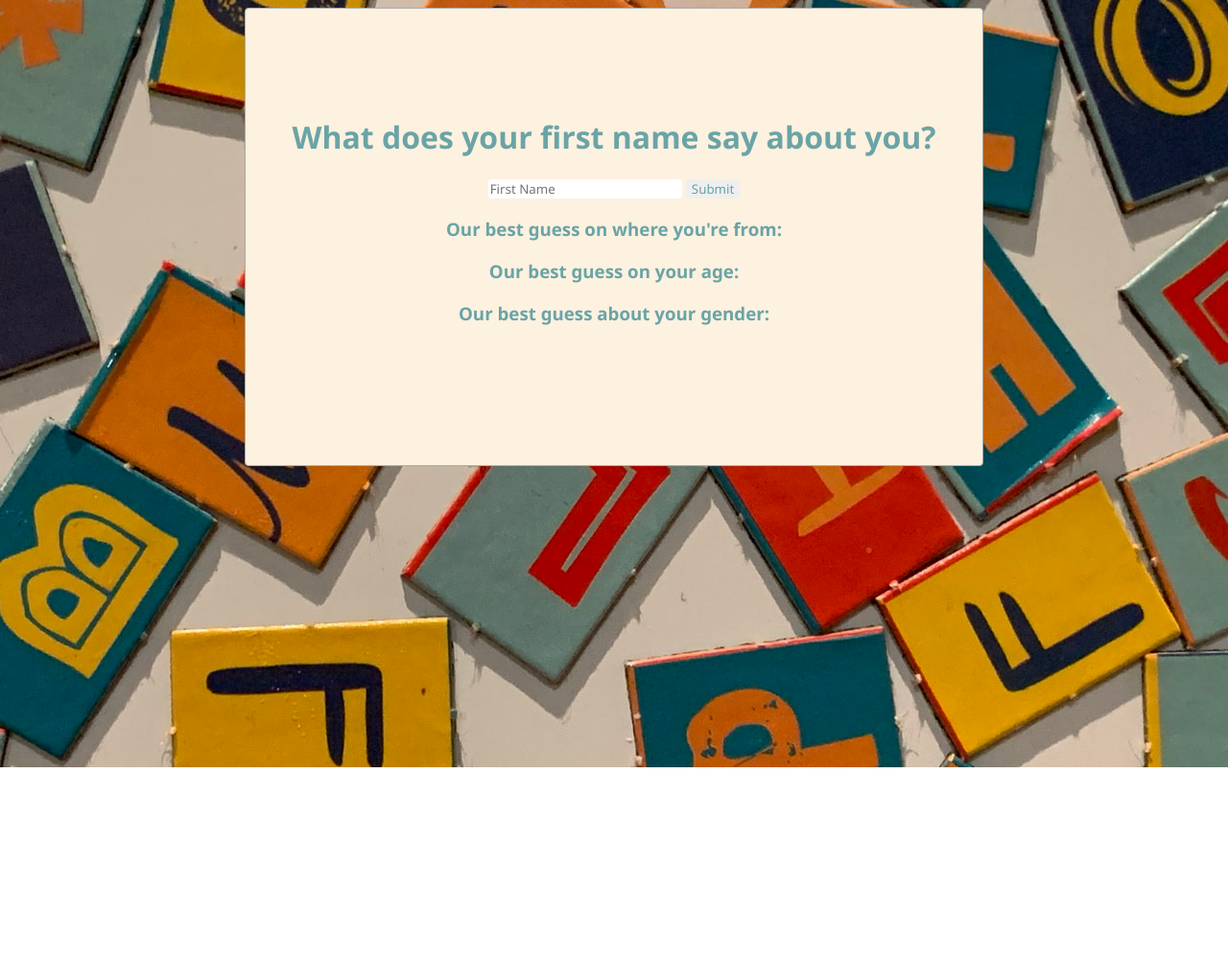
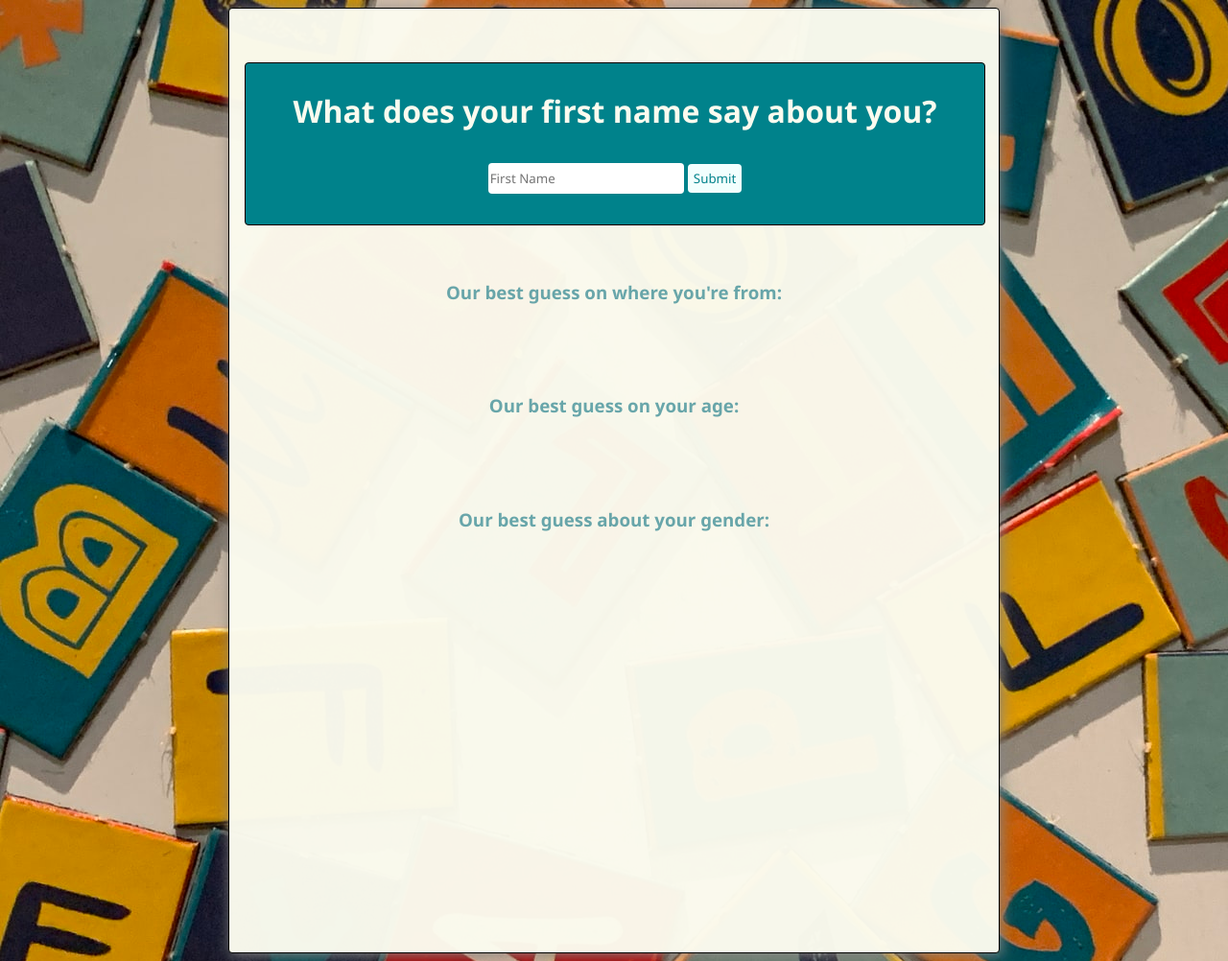
Before and after one commit to federicasfc/APIAssignment, a plain HTML site: page index.html in a window 1280 px wide. Shown: the whole page at 96% size. Before the commit the page ends 800 px from the top, so only its background shows below. Drawn offline with Linux system fonts and the light colour scheme.

Commit message:
Changed some styling elements

```diff
--- a/index.html
+++ b/index.html
@@ -9,11 +9,13 @@
 </head>
 <body>
     <main>
+        <header>
     <h1>What does your first name say about you?</h1>
     <!-- <form id="name-form"> -->
         <input id="name-input" type="text" placeholder="First Name"/>
         <button id="name-button">Submit</button>
         <!-- </form> -->
+        </header>
         <h3>Our best guess on where you're from:</h3>
         <ul id="name-country-info">
 
--- a/main.css
+++ b/main.css
@@ -10,14 +10,30 @@ body {
 }
 
 main {
-  background-color: rgb(253, 241, 224);
+  background-color: rgba(251, 251, 239, 0.972);
   text-align: center;
   border-radius: 4px;
-  border: solid 1px darkgrey;
-  padding: 7em 3em 8em 3em;
+  border: solid 1px black;
+  padding: 3.5em 3em 8em 3em;
+  min-height: 100vh;
+  margin: 0;
+  box-shadow: 2px 2px 15px rgb(139, 136, 133);
 }
+
+header {
+  border: solid 1px black;
+  margin-top: 0;
+  margin-left: -2em;
+  padding: 1em 2em 2em 2em;
+  width: 100%;
+  background-color: rgb(0, 130, 139);
+  border-radius: 4px;
+}
+
 h1 {
   margin-top: 0;
+  padding: 0.75rem 0;
+  color: rgb(251, 251, 239);
 }
 
 ul {
@@ -30,9 +46,28 @@ li {
 input {
   border: darkgrey;
   border-radius: 4px;
+  height: 30px;
+  width: 200px;
 }
 
 button {
-  border: darkgrey;
+  border: rgba(137, 248, 248, 0.575);
+  color: rgb(0, 130, 139);
+  background-color: rgb(242, 255, 254);
   border-radius: 4px;
+  height: 30px;
+  width: 90;
 }
+
+button:hover {
+  color: white;
+  background-color: rgba(137, 248, 248, 0.575);
+  cursor: pointer;
+  transition: ease 0.2s;
+}
+h3 {
+  padding: 2em;
+}
+#name-country-info li {
+  margin: 1em;
+}
```
